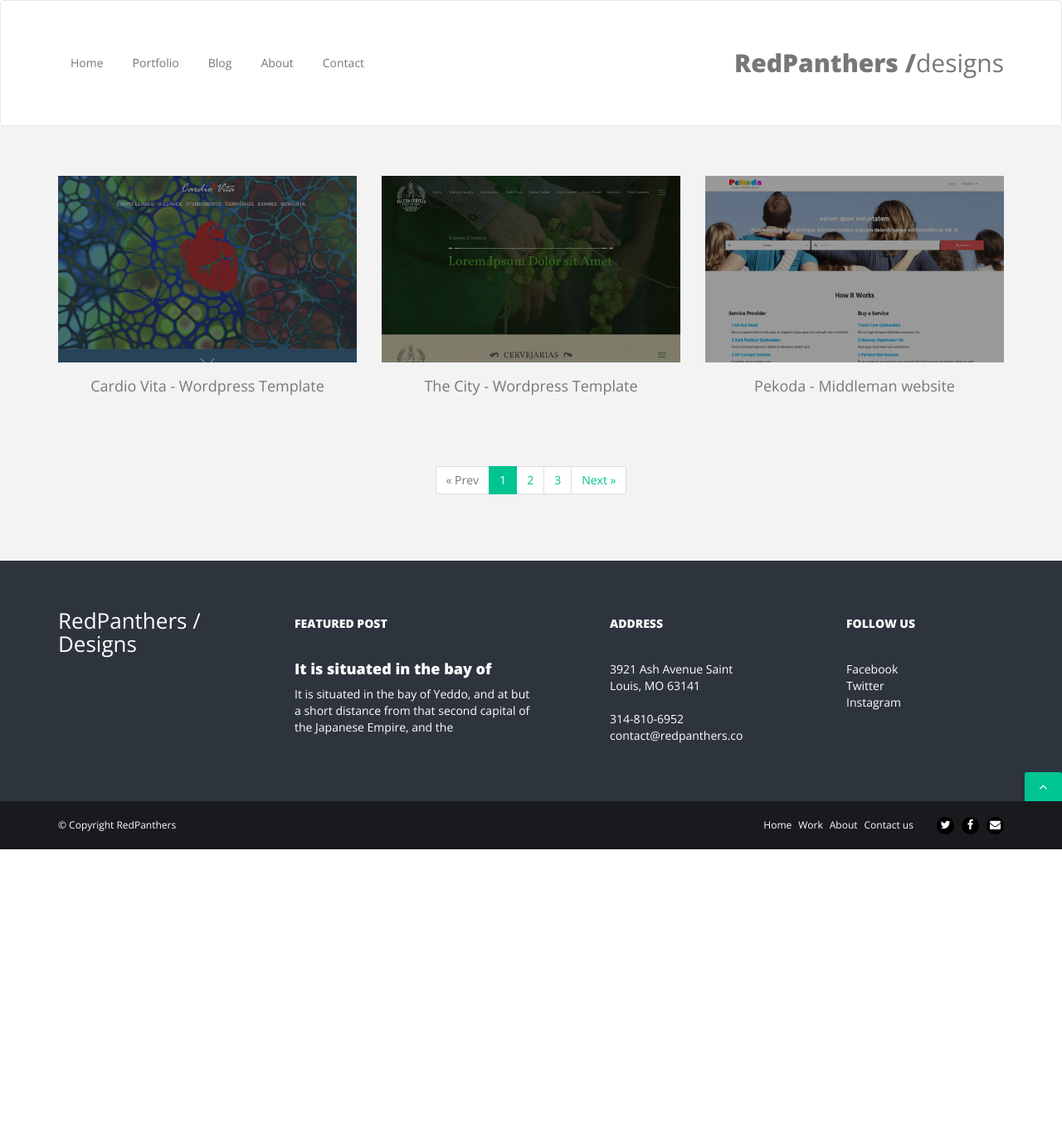
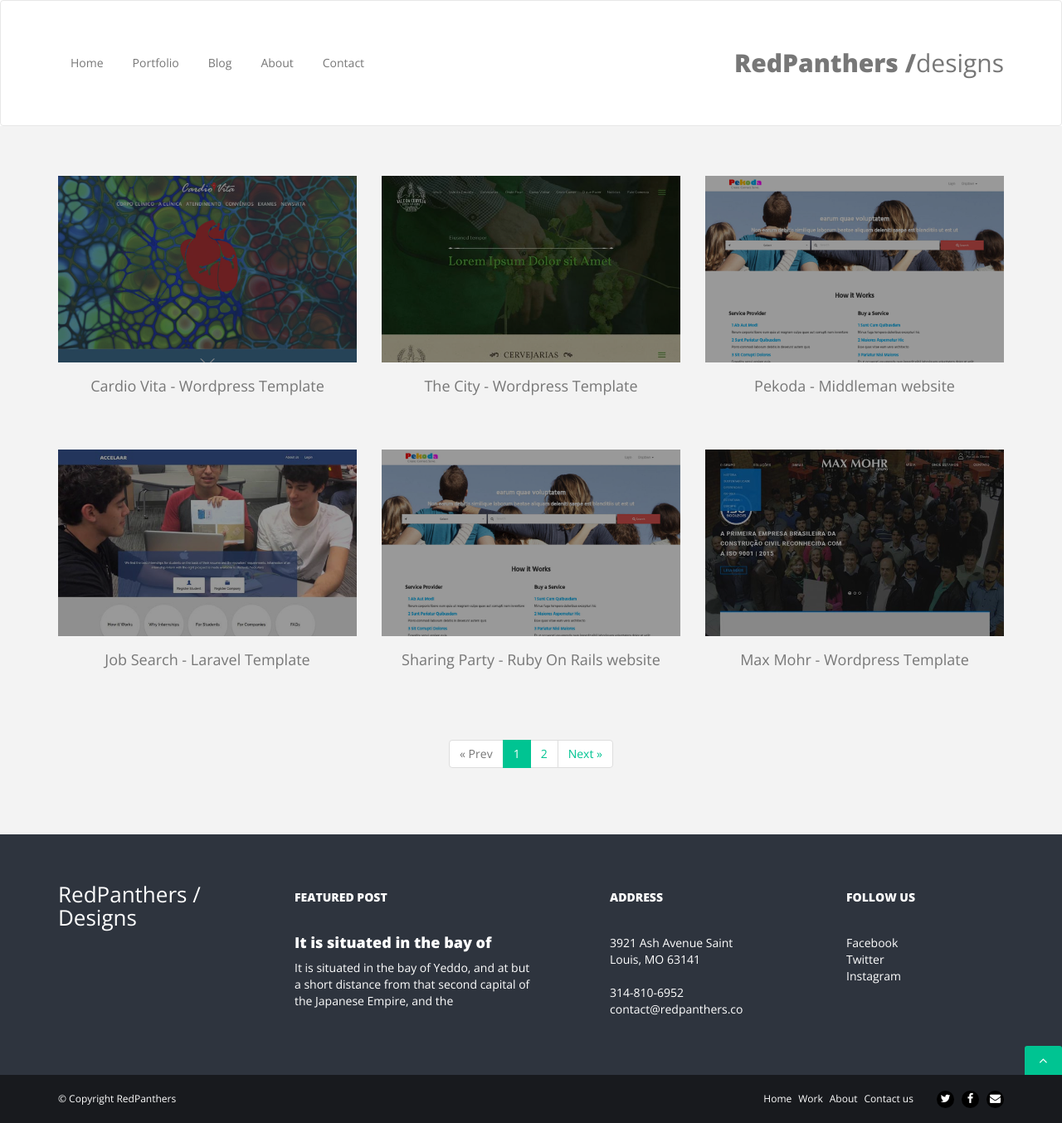
Before and after one commit to redpanthers-design/redpanthers-design, a Jekyll site: the page built from portfolio/index.html, in a window 1280 px wide. Shown: the whole page at 83% size. Built offline with Jekyll 4.4.1, drawn with Linux system fonts in a browser that asks for light colours; nearby versions of some CDN libraries; the list of posts is cut into pages by our own code; before the commit the page ends 1024 px from its top, so only the background shows below that.

Commit message:
Change pagination to 6

```diff
--- a/_config.yml
+++ b/_config.yml
@@ -37,5 +37,5 @@ gems:
 #   per_page: 10
 #   title_suffix: " (page :num)"
 
-paginate: 3
+paginate: 6
 paginate_path: "/portfolio/page:num/"
--- a/_posts/2016-11-02-rails-sharing-party-websites.html
+++ b/_posts/2016-11-02-rails-sharing-party-websites.html
@@ -6,7 +6,7 @@ categories: middleman
 permalink: "sharing-party-ruby-on-rails.html"
 images:
   - path: "/images/wordpress/5/pekoda-home.jpg"
-    thumb: "/images/wordpress/5/thumb-pekoda.jpg"
+    thumb: "/images/wordpress/5/thumb-home.jpg"
     title: "Home Page"
 paginate: true
 ---
```
